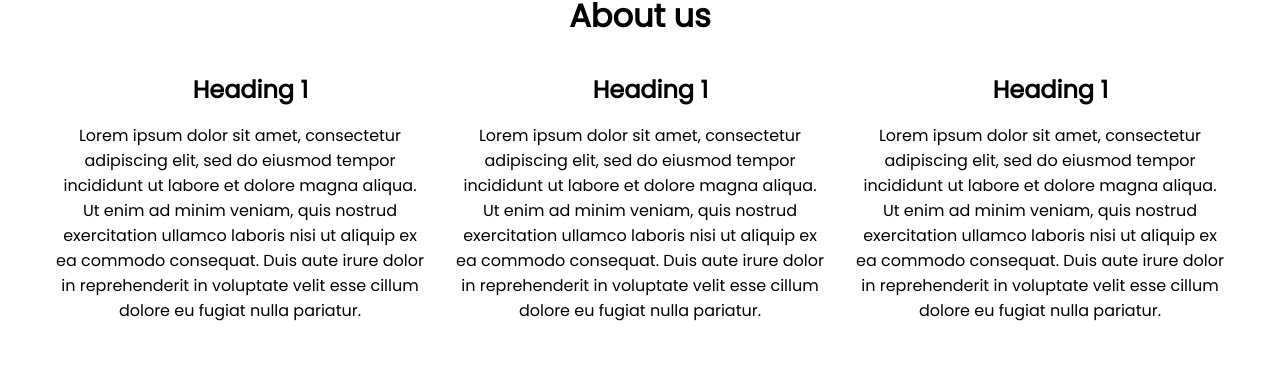
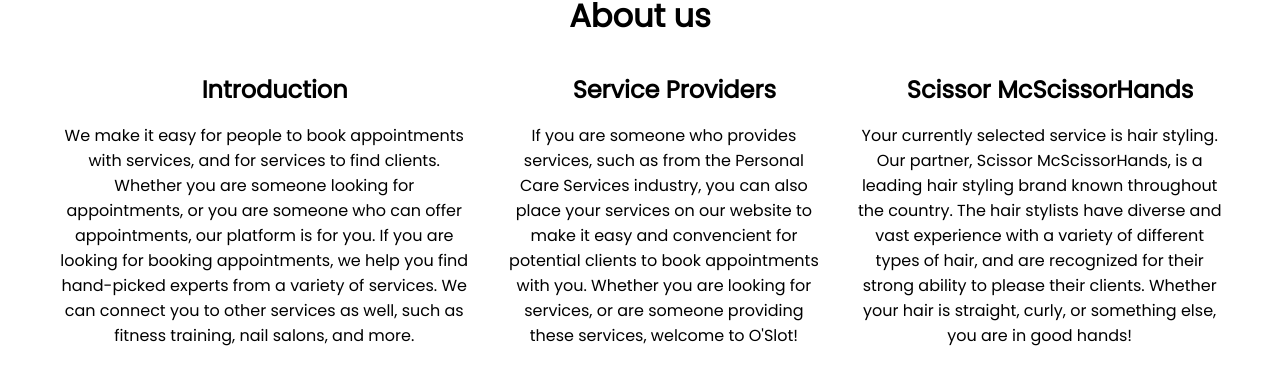
Before and after one commit to Tmumtaz/O-Slot-Rebase, a React (Create React App) app: page /about in a window 1280 px wide. Shown: the part 504-876 px from the top of the page. Built offline with nearby package versions, Linux system fonts and the light colour scheme; no server answers; the database is empty.

Commit message:
I replaced the dummy info with real-looking info

```diff
--- a/src/Components/Routes/About/About.js
+++ b/src/Components/Routes/About/About.js
@@ -14,36 +14,24 @@
       <h1>About us</h1>
       <div className="content-container">
         <div className="text-container">
-          <h2>Heading 1</h2>
+          <h2>Introduction</h2>
           <p>
-            Lorem ipsum dolor sit amet, consectetur adipiscing elit, sed do
-            eiusmod tempor incididunt ut labore et dolore magna aliqua. Ut enim
-            ad minim veniam, quis nostrud exercitation ullamco laboris nisi ut
-            aliquip ex ea commodo consequat. Duis aute irure dolor in
-            reprehenderit in voluptate velit esse cillum dolore eu fugiat nulla
-            pariatur.
+            We make it easy for people to book appointments with services, and for services to find clients. Whether you are someone looking for appointments, or you are someone who can offer appointments, our platform is for you.
+            If you are looking for booking appointments, we help you find hand-picked experts from a variety of services.
+            We can connect you to other services as well, such as fitness training, nail salons, and more.
           </p>
         </div>
         <div className="text-container">
-          <h2>Heading 1</h2>
+          <h2>Service Providers</h2>
           <p>
-            Lorem ipsum dolor sit amet, consectetur adipiscing elit, sed do
-            eiusmod tempor incididunt ut labore et dolore magna aliqua. Ut enim
-            ad minim veniam, quis nostrud exercitation ullamco laboris nisi ut
-            aliquip ex ea commodo consequat. Duis aute irure dolor in
-            reprehenderit in voluptate velit esse cillum dolore eu fugiat nulla
-            pariatur.
+            If you are someone who provides services, such as from the Personal Care Services industry, you can also place your services on our website to make it easy and convencient for potential clients to book appointments with you.
+            Whether you are looking for services, or are someone providing these services, welcome to O'Slot!
           </p>
         </div>
         <div className="text-container">
-          <h2>Heading 1</h2>
+          <h2>Scissor McScissorHands</h2>
           <p>
-            Lorem ipsum dolor sit amet, consectetur adipiscing elit, sed do
-            eiusmod tempor incididunt ut labore et dolore magna aliqua. Ut enim
-            ad minim veniam, quis nostrud exercitation ullamco laboris nisi ut
-            aliquip ex ea commodo consequat. Duis aute irure dolor in
-            reprehenderit in voluptate velit esse cillum dolore eu fugiat nulla
-            pariatur.
+          Your currently selected service is hair styling. Our partner, Scissor McScissorHands, is a leading hair styling brand known throughout the country. The hair stylists have diverse and vast experience with a variety of different types of hair, and are recognized for their strong ability to please their clients. Whether your hair is straight, curly, or something else, you are in good hands!
           </p>
         </div>
       </div>
--- a/src/Components/Routes/Privacy/Privacy.js
+++ b/src/Components/Routes/Privacy/Privacy.js
@@ -14,25 +14,27 @@
       <h1>Privacy Policy</h1>
       <div className="content-container">
         <div className="text-container">
-          <h2>Heading 1</h2>
+          <h2>Introduction</h2>
           <p>
-            Lorem ipsum dolor sit amet, consectetur adipiscing elit, sed do
-            eiusmod tempor incididunt ut labore et dolore magna aliqua. Ut enim
-            ad minim veniam, quis nostrud exercitation ullamco laboris nisi ut
-            aliquip ex ea commodo consequat. Duis aute irure dolor in
-            reprehenderit in voluptate velit esse cillum dolore eu fugiat nulla
-            pariatur.
+            By using our website, you agree to give us some of your information. We will store this information and process it for the purposes of, including, but not limited to, marketing, account creation, and any other legal requirements we have.
+            Information we may collect include:<br></br>
+            First and last name<br></br>
+            Email addresses<br></br>
+            Phone numbers<br></br>
+            Billing addresses<br></br>
+            Credit card information<br></br>
+            Date of birth<br></br>
+            The times and dates you accessed our website<br></br><br></br>
           </p>
         </div>
         <div className="text-container">
-          <h2>Heading 1</h2>
+          <h2>Third Parties</h2>
           <p>
-            Lorem ipsum dolor sit amet, consectetur adipiscing elit, sed do
-            eiusmod tempor incididunt ut labore et dolore magna aliqua. Ut enim
-            ad minim veniam, quis nostrud exercitation ullamco laboris nisi ut
-            aliquip ex ea commodo consequat. Duis aute irure dolor in
-            reprehenderit in voluptate velit esse cillum dolore eu fugiat nulla
-            pariatur.
+            You agree that we will sell your data to third parties such as marketing agencies for the purposes of advertising.<br></br>
+            Cookies<br></br>
+            By using our website, you agree that we will store cookies with your personal information on it on your device. Please see our Cookie Policy.<br></br>
+            Opt-Out<br></br>
+            You may opt-out of parts of this privacy policy by contacting us at privacy@O-Slot.com. You may also request a copy of your data. You may also request to have your data modified.
           </p>
         </div>
       </div>
--- a/src/Components/Routes/TermsAndConditions.js
+++ b/src/Components/Routes/TermsAndConditions.js
@@ -13,25 +13,33 @@
       <h1>Terms and Conditions</h1>
       <div className="content-container">
         <div className="text-container">
-          <h2>Heading 1</h2>
+          <h2>Introduction</h2>
           <p>
-            Lorem ipsum dolor sit amet, consectetur adipiscing elit, sed do
-            eiusmod tempor incididunt ut labore et dolore magna aliqua. Ut enim
-            ad minim veniam, quis nostrud exercitation ullamco laboris nisi ut
-            aliquip ex ea commodo consequat. Duis aute irure dolor in
-            reprehenderit in voluptate velit esse cillum dolore eu fugiat nulla
-            pariatur.
+            <br></br>
+            The Terms and Conditions written on this webpage shall manage your use of our website, and the websites of our partners.<br></br><br></br>
+
+            These Terms will be applied fully and affect to your use of this Website. By using this Website, you agreed to accept all terms and conditions written in here. You must not use this Website if you disagree with any of these Terms and Conditions.<br></br><br></br>
+
+            This website and its products are provided "as is," and you agree to use our Website and use our partners' services at your own risk. We, nor our partners, are not liable for any damage, indirect or otherwise, that comes to you from your use of our website or from our partners' services.<br></br><br></br>
+
+            People below 13 years old are not allowed to use this Website.<br></br><br></br>
           </p>
         </div>
         <div className="text-container">
-          <h2>Heading 2</h2>
+          <h2>Restrictions</h2>
           <p>
-            Lorem ipsum dolor sit amet, consectetur adipiscing elit, sed do
-            eiusmod tempor incididunt ut labore et dolore magna aliqua. Ut enim
-            ad minim veniam, quis nostrud exercitation ullamco laboris nisi ut
-            aliquip ex ea commodo consequat. Duis aute irure dolor in
-            reprehenderit in voluptate velit esse cillum dolore eu fugiat nulla
-            pariatur.
+            You are specifically restricted from all of the following:
+            <br></br><br></br>
+            selling, sublicensing and/or otherwise commercializing any Website material;<br></br>
+            publicly performing and/or showing any Website material;<br></br>
+            using this Website contrary to applicable laws and regulations, or in any way may cause harm to the Website, or to any person or business entity;<br></br>
+            engaging in any data mining, data harvesting, data extracting or any other similar activity in relation to this Website;<br></br>
+            using this Website to engage in any advertising or marketing.<br></br>
+
+            Certain areas of this Website are restricted from being access by you and O'Slot may further restrict access by you to any areas of this Website, at any time, in absolute discretion. Any user ID and password you may have for this Website are confidential and you must maintain confidentiality as well.<br></br><br></br>
+
+            Governing Law & Jurisdiction<br></br>
+            These Terms will be governed by and interpreted in accordance with the laws of Canada, and you submit to the non-exclusive jurisdiction of the federal courts located in Canada for the resolution of any disputes.
           </p>
         </div>
       </div>
```
